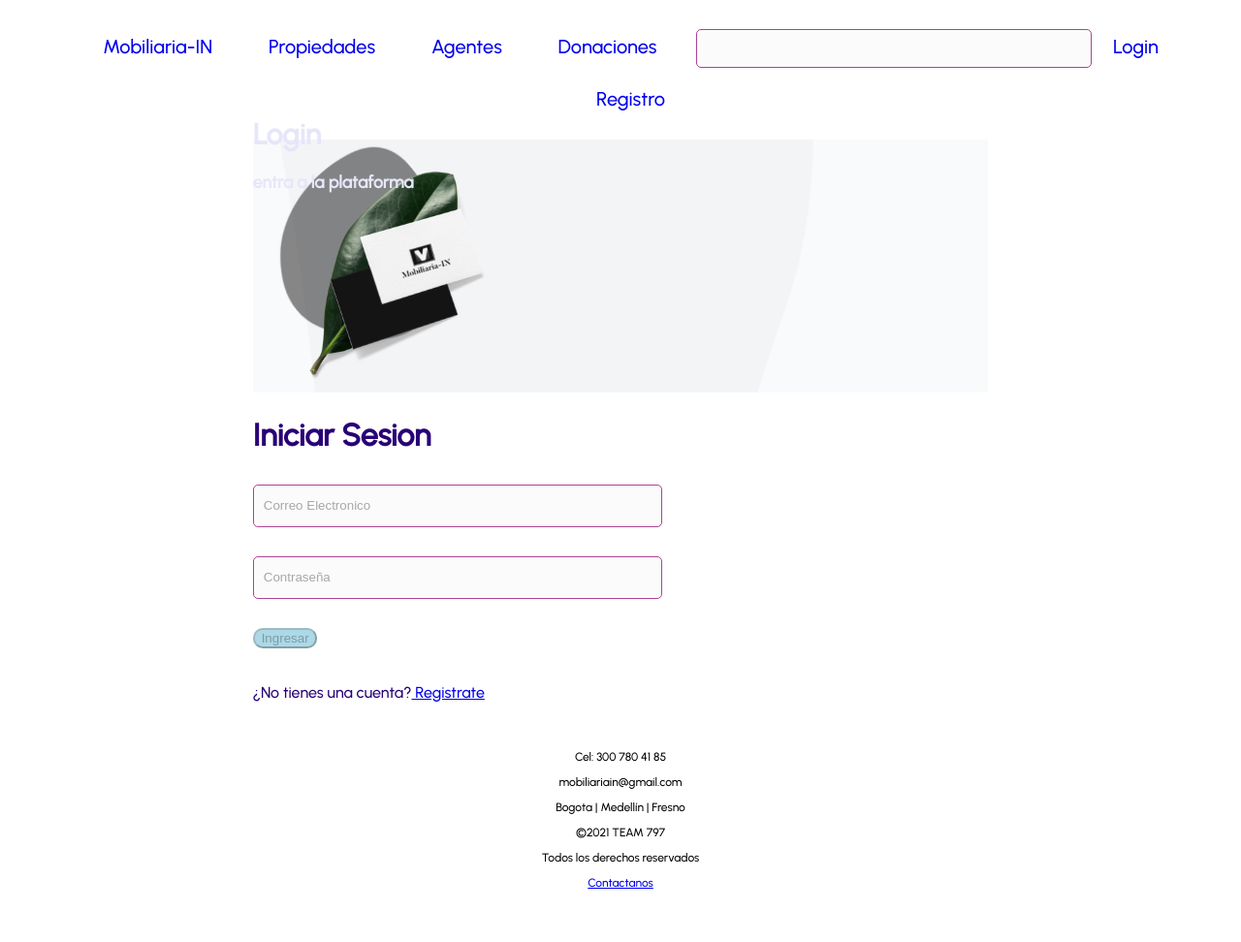
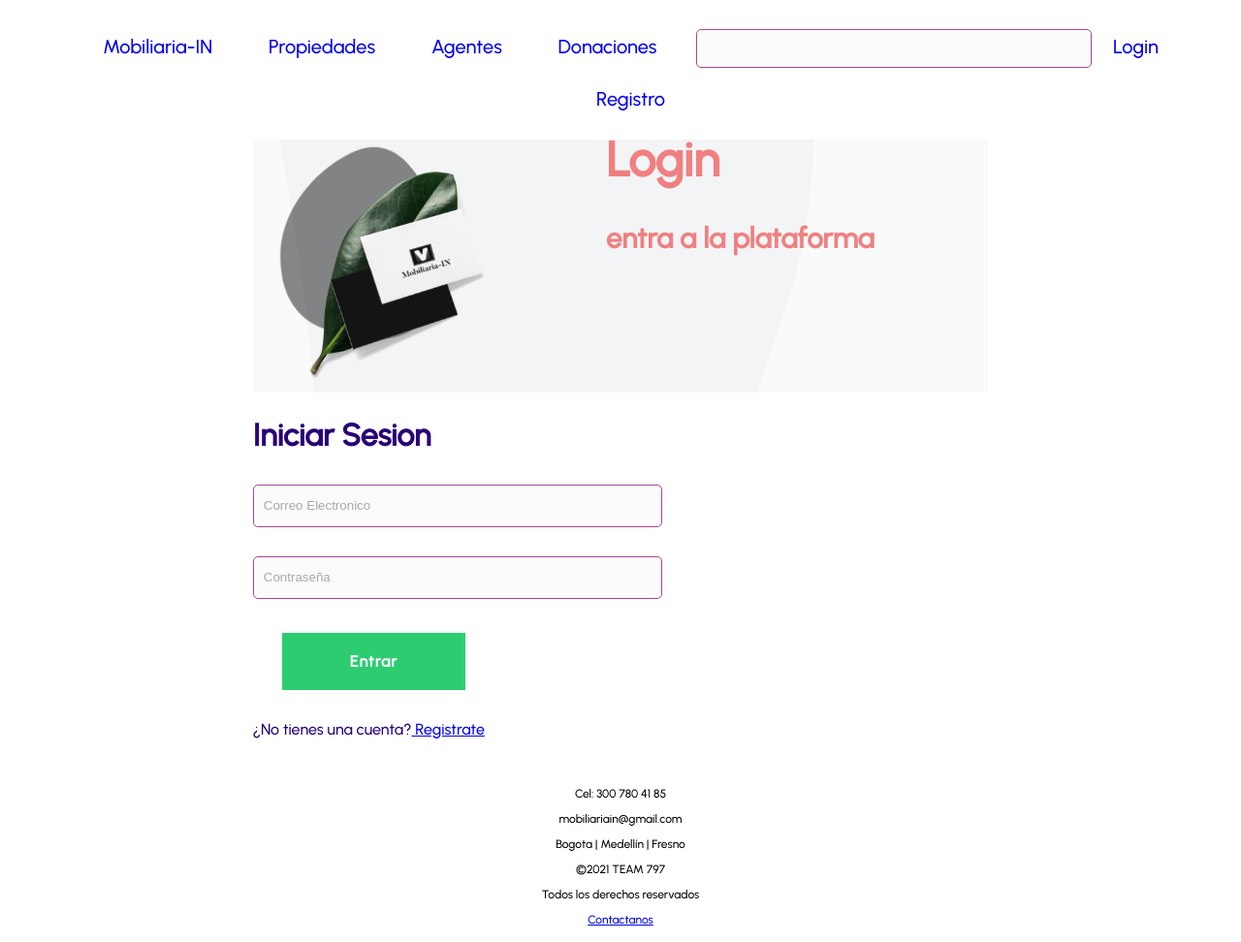
Before and after one commit to nadc100/sprintuno, a plain HTML site: page login.html in a window 1280 px wide. Shown: the whole page at 97% size. Before the commit the page ends 939 px from the top, so only its background shows below. Drawn offline with Linux system fonts and the light colour scheme.

Commit message:
last changes

```diff
--- a/login.html
+++ b/login.html
@@ -34,7 +34,7 @@
     <form class="mainbox">
         <div class="banner">
             <img class="imagenbanner" src="imagenes/imagenfondo.png" alt="agentes inmobiliarios">
-            <div class="txbanner">
+            <div class="txbanner2">
                 <h1>Login</h1>
                 <h3>entra a la plataforma</h3>
             </div>
@@ -51,8 +51,7 @@
                 <input type="password" placeholder="Contraseña">
 
             </div>
-            <button type="submit" class="button" disabled="" data-testid="btn-signin-submit" title="ingresar">Ingresar
-                <i class="fas fa-arrow-circle-right"></i></button>
+            <button class="btn btn-2">Entrar</button>
             <p>¿No tienes una cuenta?<a class="Link" href="registro.html"> Registrate</a></p>
         </div>
     </form>
--- a/style.css
+++ b/style.css
@@ -113,25 +113,6 @@ body{
     font-size: 0.75rem;
   }
 
-
-  button{
-   height: auto;
-   padding-left: 5px;
-   padding-right: 5px;
-   margin-bottom: 20px;
-   margin-top: 10px;
-   text-transform: none;
-   background-color: lightblue;
-   border-radius: 10px;
-   width: 5em;
-   cursor: pointer;
- }
-
-
- button p{
-   color: #fff;
- }
-
  input{
    background-color: #fbfbfb;
    width: 408px;
@@ -220,8 +201,16 @@ body{
 .txbanner{
    position: absolute;
    top:100px;
-   color: lavender;
-   font-size: 15px;
+   color:lightcoral;
+   font-size: 25px;
+ }
+
+ .txbanner2{
+   position: absolute;
+   left: 25em;
+   top:100px;
+   color:lightcoral;
+   font-size: 25px;
  }
 
 .card_agente{
@@ -252,3 +241,60 @@ body{
    padding: 10px;
    width:60%;
  }
+
+
+button{
+   font-family: 'Urbanist', sans-serif;
+  border: none;
+  font-size: inherit;
+  color: inherit;
+  background: none;
+  cursor: pointer;
+  padding: 20px 70px;
+  display: inline-block;
+  margin: 15px 30px;
+  text-transform: uppercase;
+  letter-spacing: 1px;
+  font-weight: 700;
+  outline: none;
+  position: relative;
+  -webkit-transition: all 0.3s;
+  -moz-transition: all 0.3s;
+  transition: all 0.3s;
+}
+
+button:after {
+  content: '';
+  position: absolute;
+  z-index: -1;
+  -webkit-transition: all 0.3s;
+  -moz-transition: all 0.3s;
+  transition: all 0.3s;
+}
+
+/* Button 2 */
+.btn-2 {
+  background: #2ecc71;
+  color: #fff;
+  text-decoration: none;
+  text-transform: none;
+}
+
+.btn-2:hover {
+  background:lightgreen;
+}
+
+.btn-2:active {
+  background: #27ae60;
+  top: 2px;
+}
+
+.btn-2:before {
+  position: absolute;
+  height: 100%;
+  left: 0;
+  top: 0;
+  line-height: 3;
+  font-size: 140%;
+  width: 60px;
+}
```
Also changed, not shown: agentes.html (+4 -8 lines), contacto.html (+1 -2 lines), donaciones.html (+10 -14 lines), index.html (+3 -3 lines), propiedades.html (+13 -7 lines), registro.html (+3 -2 lines).
